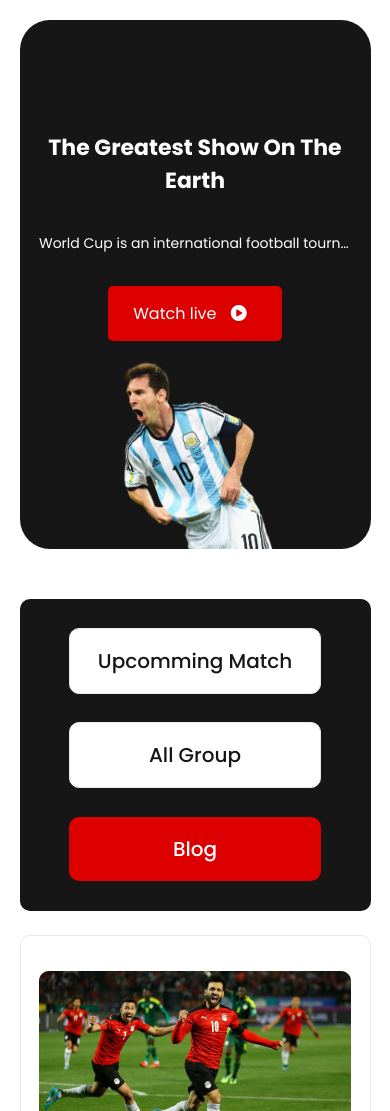
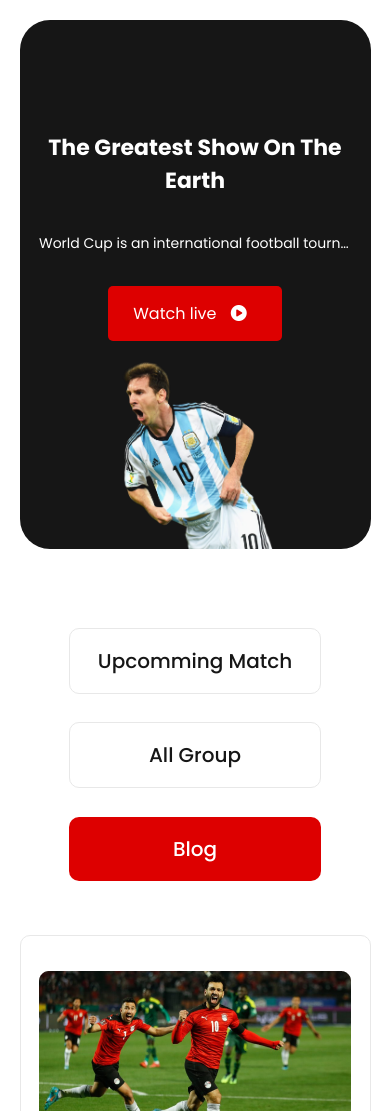
Before and after one commit to rawfoon/world-cup, a plain HTML site: page index.html in a window 390 px wide. Shown: the top 1111 px of the page. Drawn offline with Linux system fonts and the light colour scheme.

Commit message:
button container background removed for mobile

```diff
--- a/styles/style.css
+++ b/styles/style.css
@@ -368,6 +368,9 @@ footer end
                 grid-template-columns: 1fr;
                 margin: auto 5%;
             }
+            .button-contaier {
+                background-color: transparent;
+            }
             .middle-card-container {
                 grid-template-columns: 1fr;
             }
```
